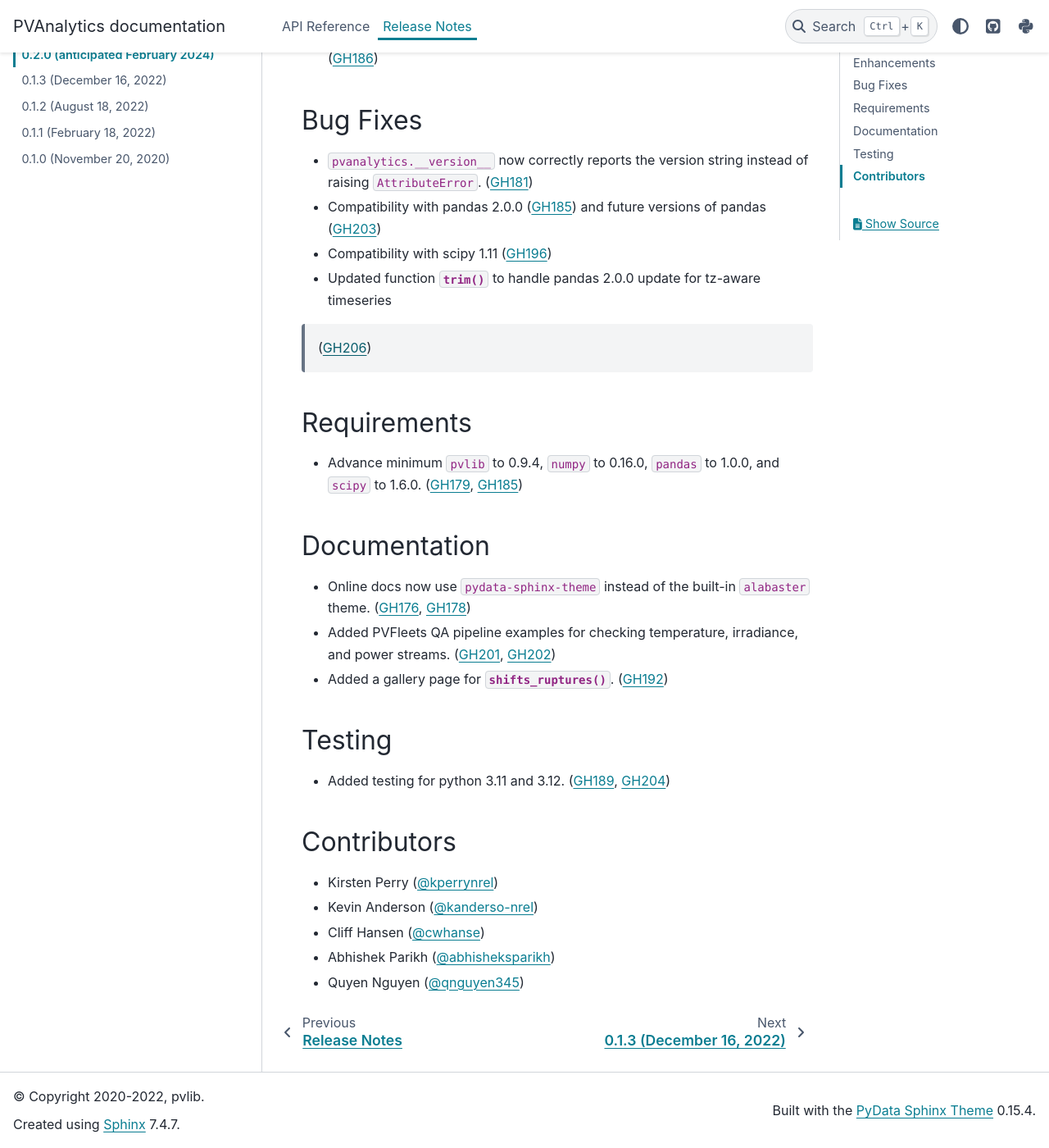
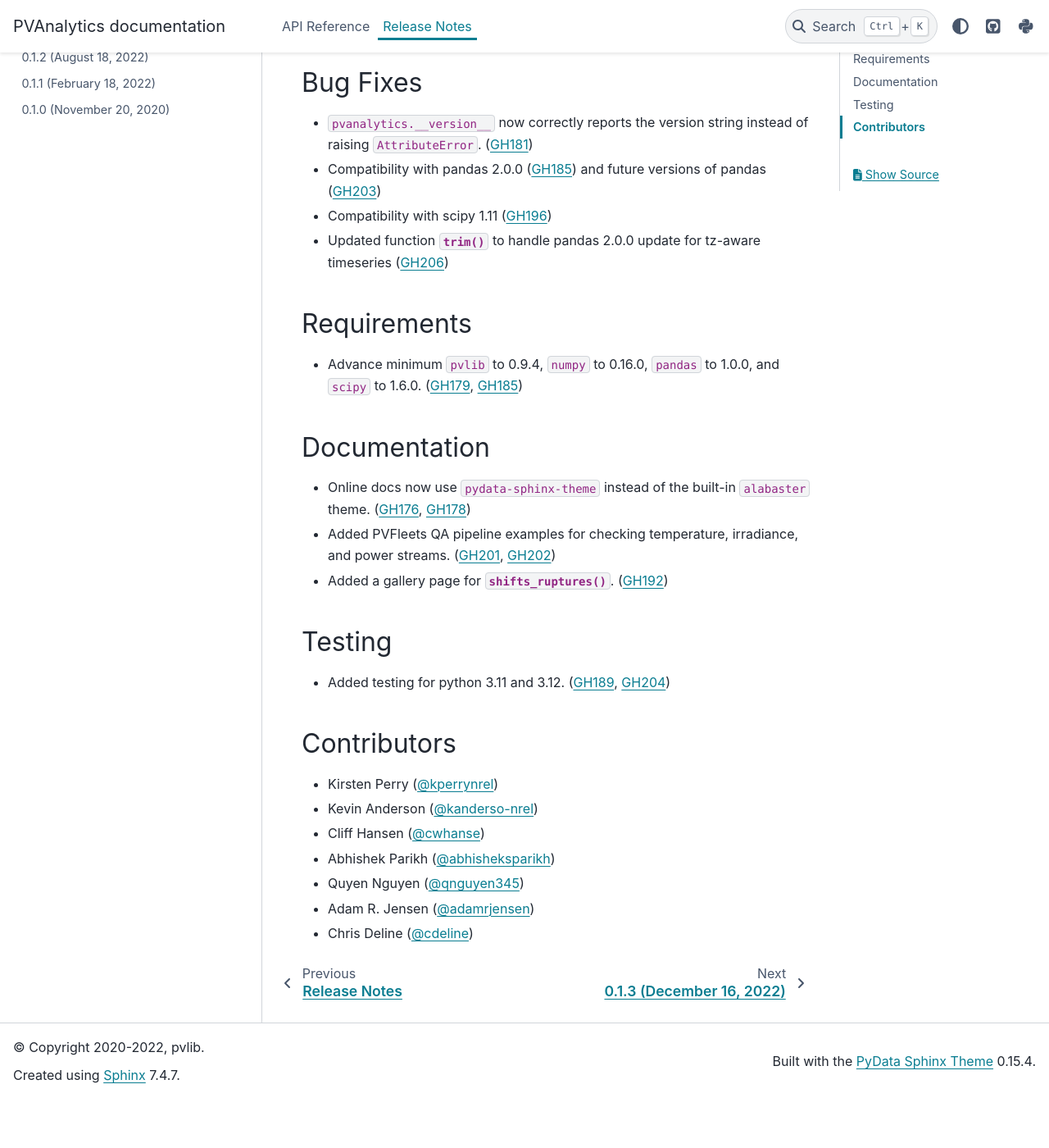
Before and after one commit to pvlib/pvanalytics, a Sphinx documentation site: the page built from docs/whatsnew/0.2.0.rst, in a window 1280 px wide and 1400 px high, scrolled down 968 px. Shown: the whole window at 82% size. Built offline with Sphinx 7.4.7 and the PyData theme 0.15.4, drawn with Linux system fonts in a browser that asks for light colours; pages that are not in the unit, such as notebooks, are missing from menus; after the commit the page ends 2309 px from its top, so only the background shows below that; some of the changed text lies outside the part shown.

Commit message:
Finalize v0.2.0 (#207)
* update release date

* add missing contributors

* fix whatsnew rendering

```diff
--- a/docs/whatsnew/0.2.0.rst
+++ b/docs/whatsnew/0.2.0.rst
@@ -1,7 +1,7 @@
 .. _whatsnew_020:
 
-0.2.0 (anticipated February 2024)
----------------------------------
+0.2.0 (February 14, 2024)
+-------------------------
 
 Breaking Changes
 ~~~~~~~~~~~~~~~~
@@ -40,8 +40,7 @@
   of raising ``AttributeError``. (:pull:`181`)
 * Compatibility with pandas 2.0.0 (:pull:`185`) and future versions of pandas (:pull:`203`)
 * Compatibility with scipy 1.11 (:pull:`196`)
-* Updated function :py:func:`~pvanalytics.quality.gaps.trim` to handle pandas 2.0.0 update for tz-aware timeseries
- (:pull:`206`)
+* Updated function :py:func:`~pvanalytics.quality.gaps.trim` to handle pandas 2.0.0 update for tz-aware timeseries (:pull:`206`)
 
 Requirements
 ~~~~~~~~~~~~
@@ -69,3 +68,5 @@
 * Cliff Hansen (:ghuser:`cwhanse`)
 * Abhishek Parikh (:ghuser:`abhisheksparikh`)
 * Quyen Nguyen (:ghuser:`qnguyen345`)
+* Adam R. Jensen (:ghuser:`adamrjensen`)
+* Chris Deline (:ghuser:`cdeline`)
```
